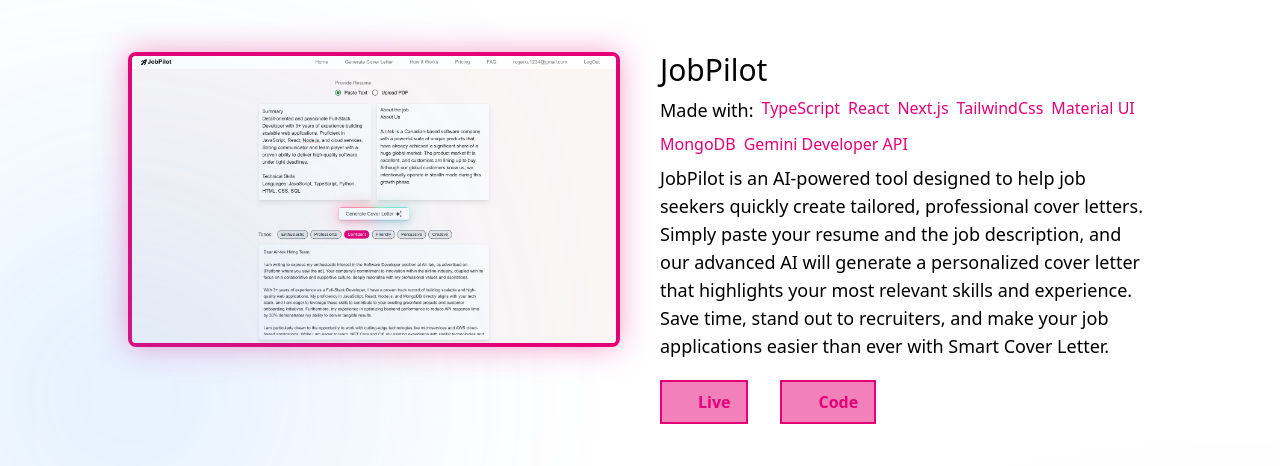
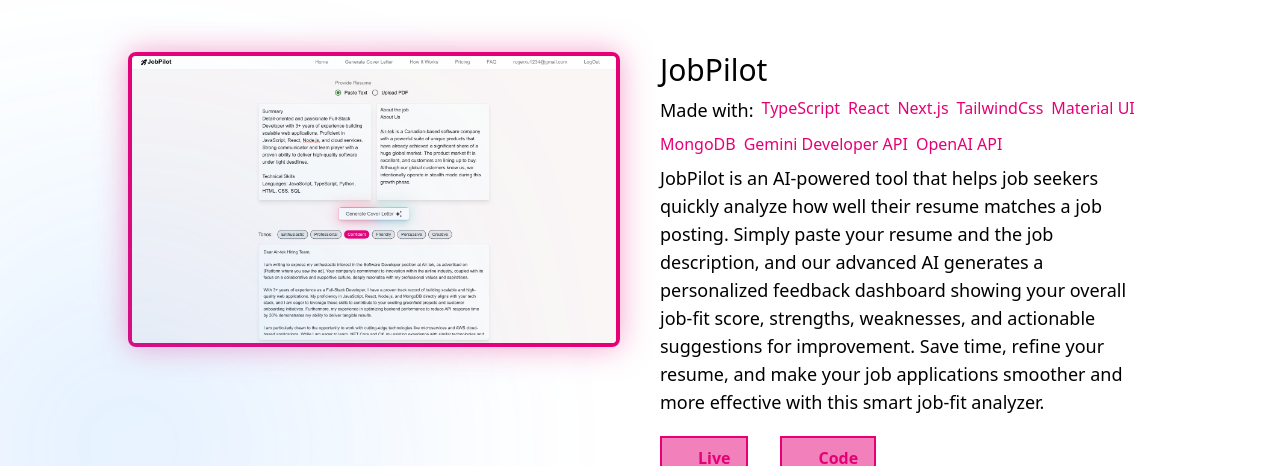
Before and after one commit to whoisrgxu/Personal-Site, a Next.js app in the folder my-app/: page / in a window 1280 px wide. Shown: the part 2540-3006 px from the top of the page. Built offline with nearby package versions, Linux system fonts and the light colour scheme; some icons are missing.

Commit message:
update jobpilot description

```diff
--- a/my-app/src/Common/Projects.js
+++ b/my-app/src/Common/Projects.js
@@ -1,8 +1,8 @@
 const projects = [
     {
     Title: "JobPilot",
-    MadeWith: ["TypeScript", "React", "Next.js", "TailwindCss", "Material UI", "MongoDB", "Gemini Developer API"],
-    Description: "JobPilot is an AI-powered tool designed to help job seekers quickly create tailored, professional cover letters. Simply paste your resume and the job description, and our advanced AI will generate a personalized cover letter that highlights your most relevant skills and experience. Save time, stand out to recruiters, and make your job applications easier than ever with Smart Cover Letter.",
+    MadeWith: ["TypeScript", "React", "Next.js", "TailwindCss", "Material UI", "MongoDB", "Gemini Developer API", "OpenAI API"],
+    Description: "JobPilot is an AI-powered tool that helps job seekers quickly analyze how well their resume matches a job posting. Simply paste your resume and the job description, and our advanced AI generates a personalized feedback dashboard showing your overall job-fit score, strengths, weaknesses, and actionable suggestions for improvement. Save time, refine your resume, and make your job applications smoother and more effective with this smart job-fit analyzer.",
     Link: "https://jobpilot.rogerxu.dev/",
     RepoLink: "https://github.com/whoisrgxu/smart-cover-letter/",
     Image: "/JobPilot.png",
```
